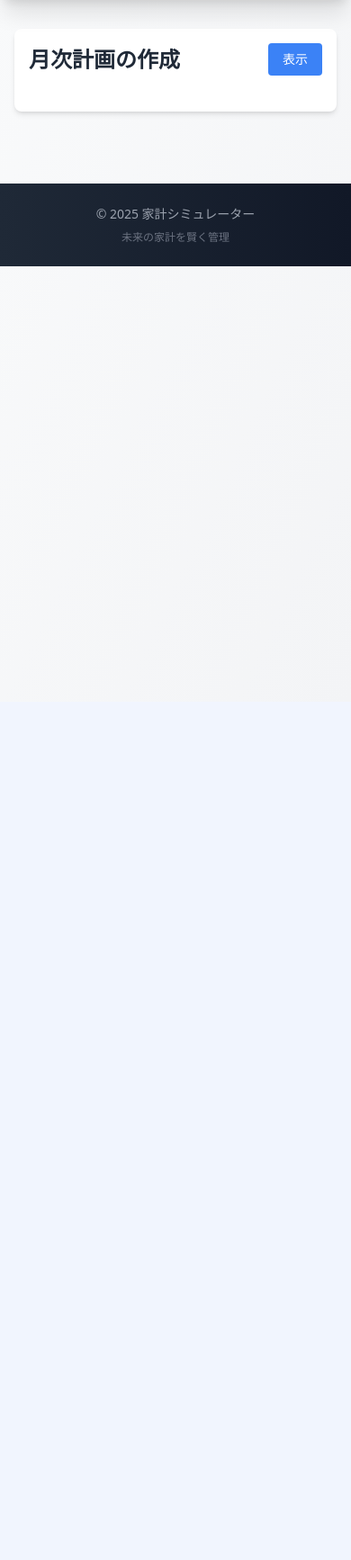
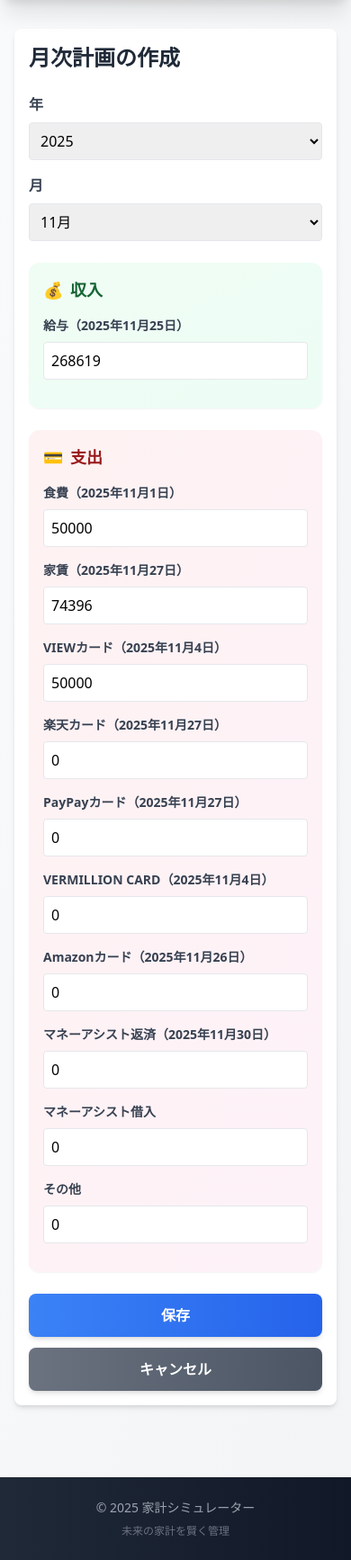
Before and after one commit to y2-world/future_budget_simulator, a Django app: page /plans/create/ in a window 390 px wide. Shown: the part 64-1798 px from the top of the page at 90% size. Before the commit the page ends 360 px from the top, so only its background shows below. Run offline with Django 4.2, Linux system fonts and the light colour scheme; data comes from the database, SQL or seed files in the repository; some libraries are stand-ins or nearby versions.

Commit message:
Remove collapsible form from plan form

```diff
--- a/budget_app/templates/budget_app/plan_form.html
+++ b/budget_app/templates/budget_app/plan_form.html
@@ -2,14 +2,8 @@
 
 {% block content %}
 <div class="bg-white rounded-lg shadow-md p-4 md:p-6 max-w-4xl mx-auto">
-    <div class="flex justify-between items-center mb-6">
-        <h2 class="text-2xl md:text-3xl font-bold text-gray-800">{{ title }}</h2>
-        <button type="button" onclick="toggleFormSection()" class="md:hidden bg-blue-500 text-white px-4 py-2 rounded hover:bg-blue-600 text-sm" id="toggleButton">
-            表示
-        </button>
-    </div>
+    <h2 class="text-2xl md:text-3xl font-bold mb-6 text-gray-800">{{ title }}</h2>
 
-    <div id="formSection" class="hidden md:block">
     <form method="post" id="planForm">
         {% csrf_token %}
 
@@ -250,21 +244,5 @@
             </a>
         </div>
     </form>
-    </div>
 </div>
-
-<script>
-    function toggleFormSection() {
-        const formSection = document.getElementById('formSection');
-        const toggleButton = document.getElementById('toggleButton');
-
-        formSection.classList.toggle('hidden');
-
-        if (formSection.classList.contains('hidden')) {
-            toggleButton.textContent = '表示';
-        } else {
-            toggleButton.textContent = '非表示';
-        }
-    }
-</script>
 {% endblock %}
```
